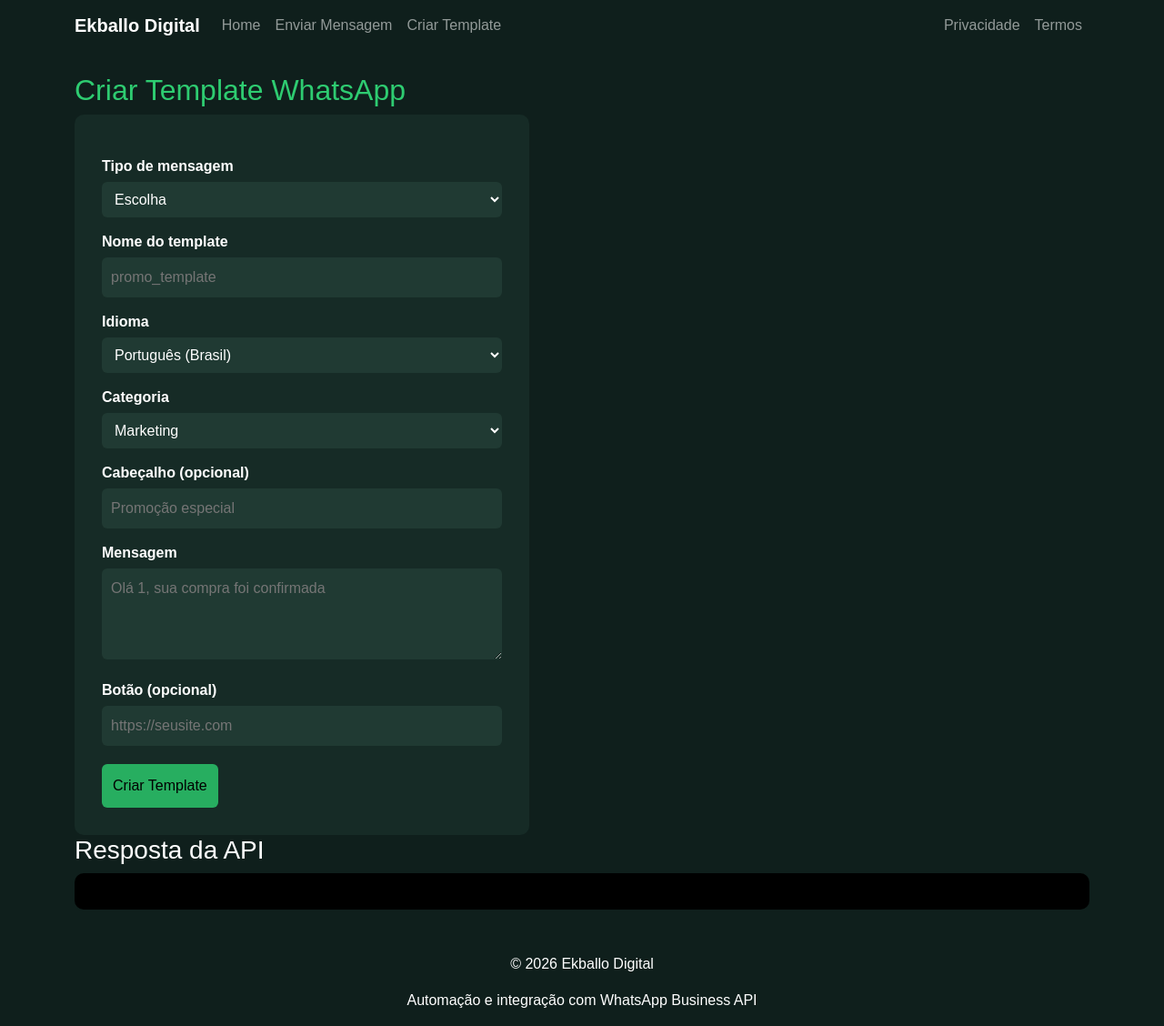
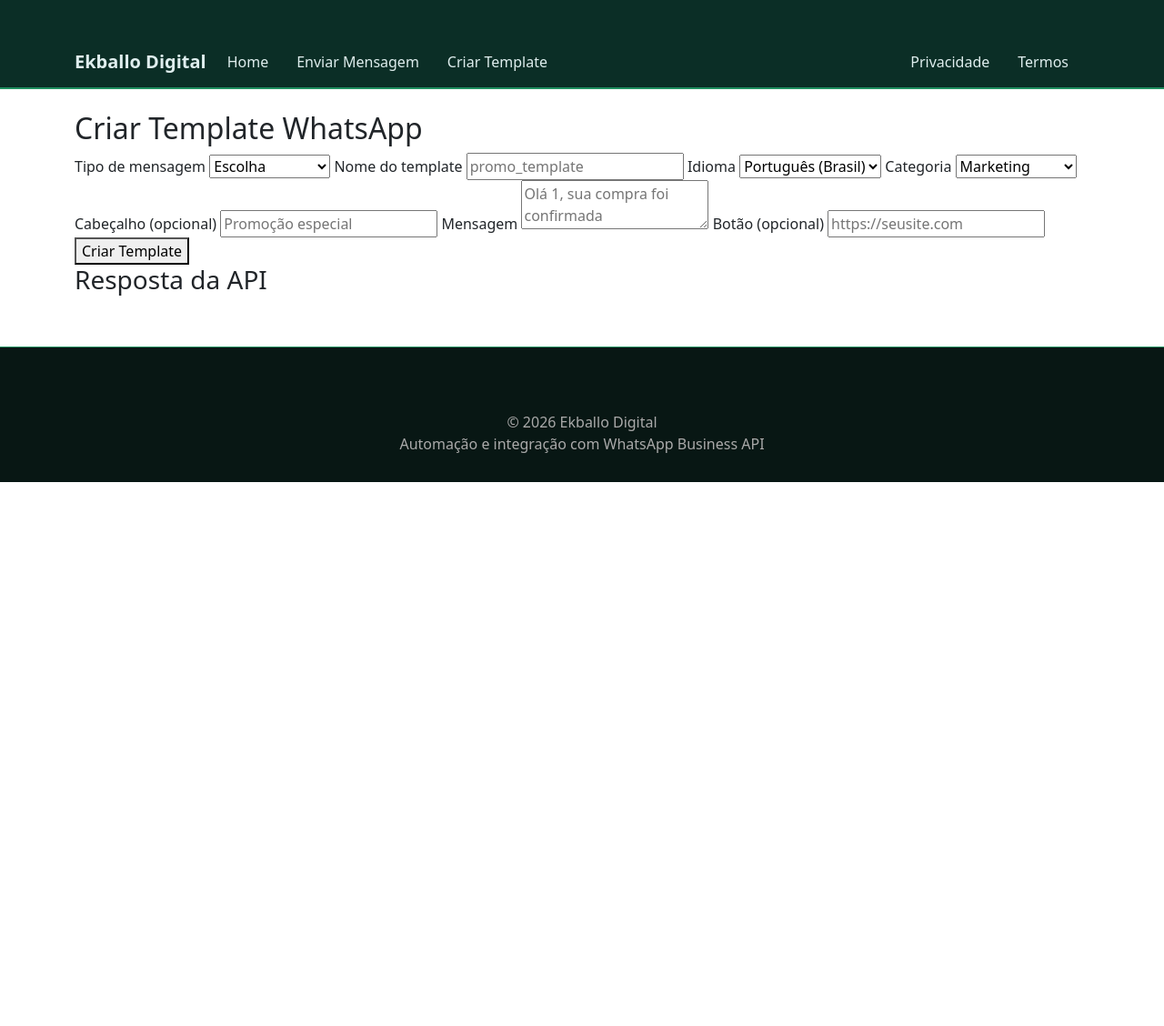
Before and after one commit to ekballodigital-svg/ekballodigital, a Flask app: page /create-template in a window 1280 px wide. Shown: the whole page at 91% size. After the commit the page ends 530 px from the top, so only its background shows below. Run offline with Flask 3, Linux system fonts and the light colour scheme.

Commit message:
Update style.css

```diff
--- a/static/style.css
+++ b/static/style.css
@@ -1,74 +1,99 @@
-body{
+/* ------------------------------
+NAVBAR
+------------------------------ */
 
-background:#0f1f1c;
-font-family:Arial;
-color:white;
+.navbar{
+
+background:#0b2e26 !important;
+border-bottom:2px solid #1f8f5f;
 
 }
 
-h2{
+.navbar-brand{
 
-color:#2ecc71;
+color:#2ecc71 !important;
+font-weight:bold;
+font-size:20px;
 
 }
 
-.form-container{
+.navbar a{
 
-background:#162b26;
-padding:30px;
-border-radius:10px;
-max-width:500px;
+color:#dfeeee !important;
+margin-right:15px;
+text-decoration:none;
+font-weight:500;
 
 }
 
-label{
+.navbar a:hover{
 
-display:block;
-margin-top:15px;
-font-weight:bold;
+color:#2ecc71 !important;
 
 }
 
-input, select, textarea{
+/* ------------------------------
+CONTAINER
+------------------------------ */
 
-width:100%;
-padding:10px;
-margin-top:5px;
-border-radius:6px;
-border:none;
-background:#203a33;
-color:white;
+.container{
+
+margin-top:40px;
 
 }
 
-textarea{
+/* ------------------------------
+FOOTER
+------------------------------ */
 
-height:100px;
+.footer{
+
+margin-top:60px;
+padding:30px;
+background:#081714;
+border-top:1px solid #1f8f5f;
 
 }
 
-button{
+.footer p{
 
-margin-top:20px;
-background:#27ae60;
-border:none;
-padding:12px;
-border-radius:6px;
-cursor:pointer;
-font-size:16px;
+margin:0;
+color:#aaa;
 
 }
 
-button:hover{
+/* ------------------------------
+SCROLLBAR
+------------------------------ */
 
-background:#2ecc71;
+::-webkit-scrollbar{
+
+width:8px;
 
 }
 
-pre{
+::-webkit-scrollbar-track{
 
-background:#000;
-padding:20px;
-border-radius:10px;
+background:#0f1f1c;
 
 }
+
+::-webkit-scrollbar-thumb{
+
+background:#1f8f5f;
+border-radius:4px;
+
+}
+
+/* ------------------------------
+FORM FOCUS
+------------------------------ */
+
+input:focus,
+select:focus,
+textarea:focus{
+
+outline:none;
+box-shadow:0 0 0 2px #2ecc71;
+
+}
```
